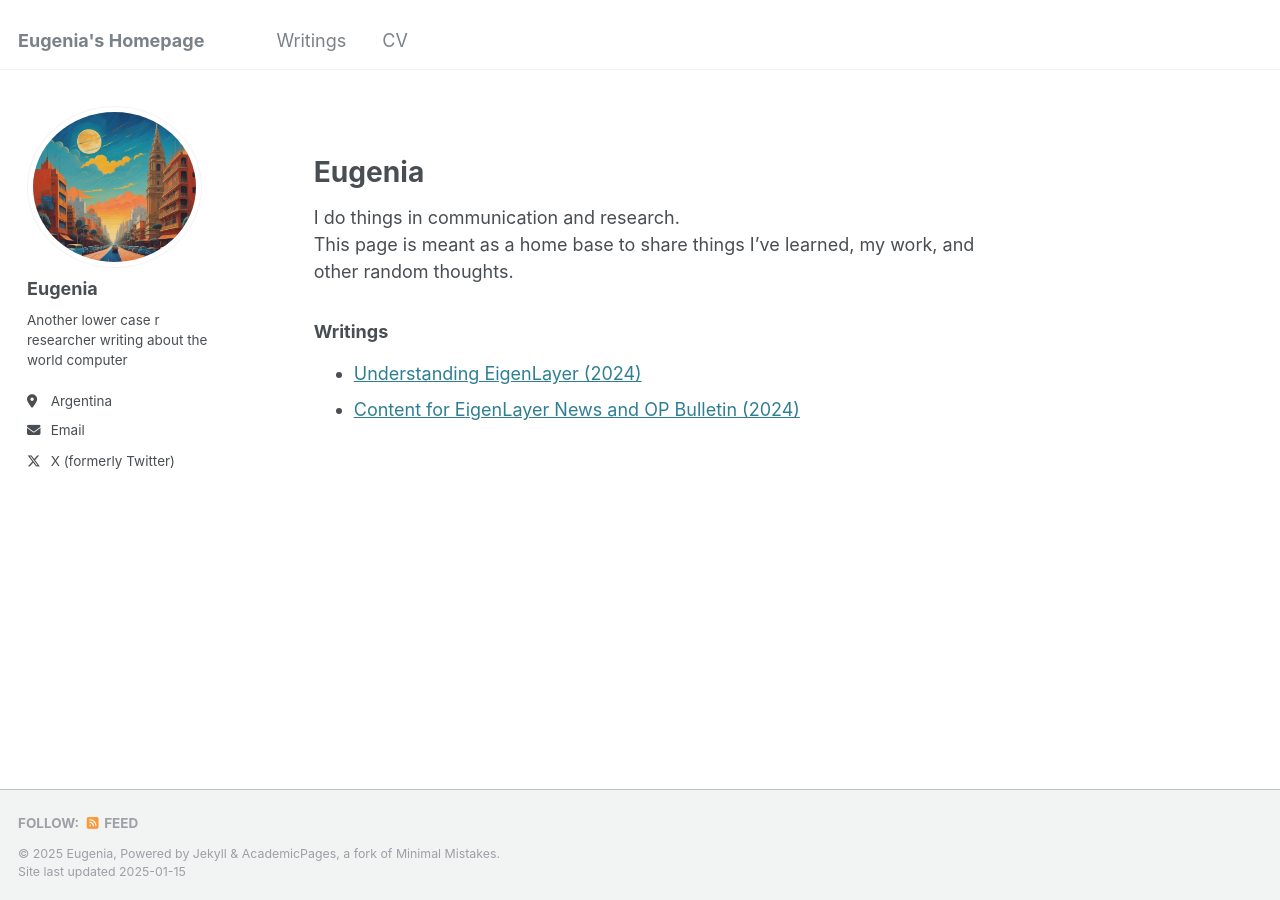
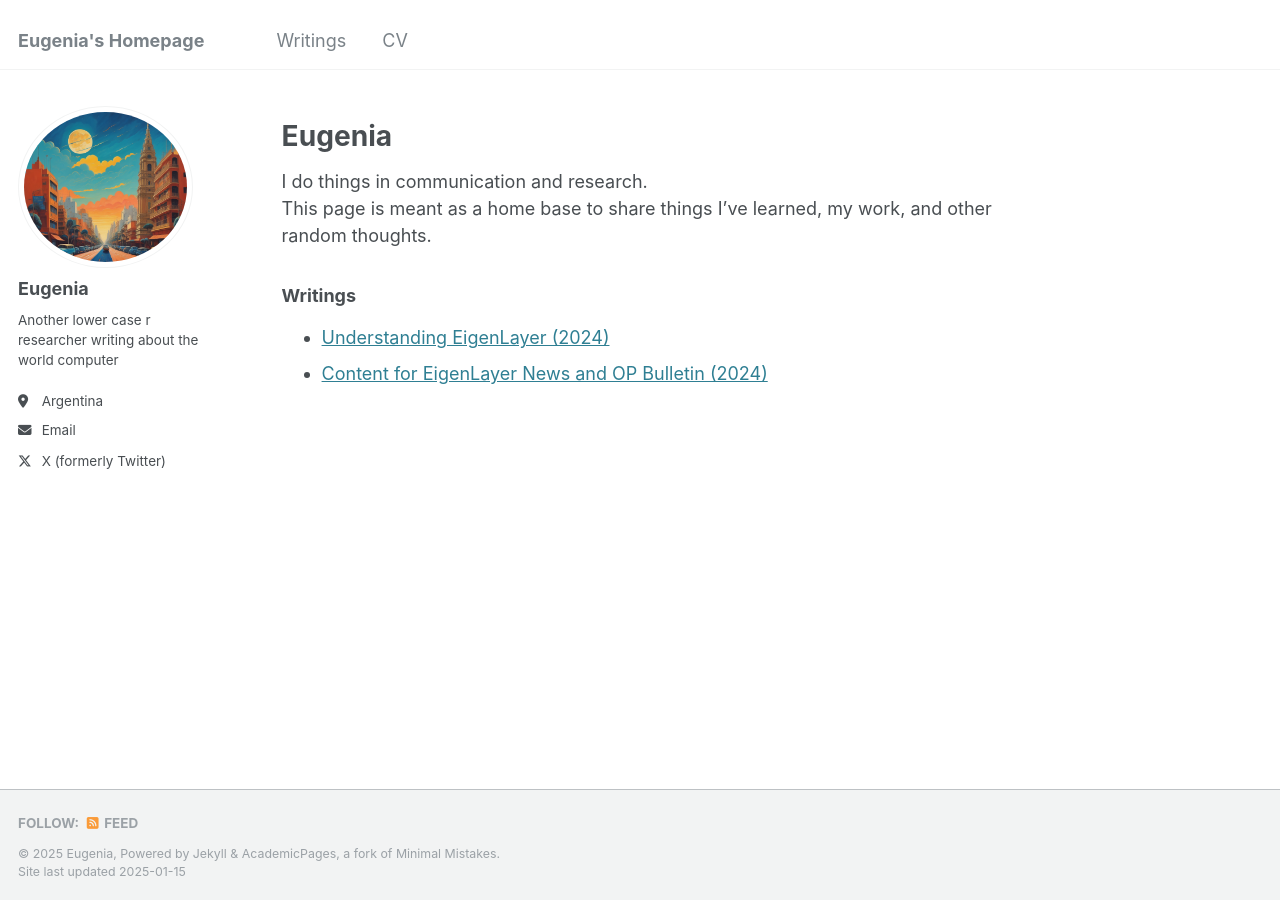
Before and after one commit to eugeniatel/eugeniatel.github.io, a Jekyll site: the page built from _pages/about.md, in a window 1280 px wide. Built offline with Jekyll 4.4.1, drawn with Linux system fonts in a browser that asks for light colours.

Commit message:
Update _page.scss

```diff
--- a/_sass/_page.scss
+++ b/_sass/_page.scss
@@ -5,8 +5,8 @@
   @include container;
   @include clearfix;
   margin-top: 2em;
-  padding-left: 1.5em;
-  padding-right: 1.5em;
+  padding-left: 1em;
+  padding-right: 1em;
   animation: intro 0.3s both;
   animation-delay: 0.35s;
 
@@ -16,9 +16,6 @@
 }
 
 .page {
-  margin: 0 auto;
-  padding: 2em 3em; // Increased padding for better spacing
-
   @include breakpoint($large) {
     @include span(10 of 12 last);
     @include prefix(0.5 of 12);
@@ -32,7 +29,6 @@
     .page__meta,
     .page__share {
       @include full();
-      padding: 0 1.5em; // Added internal horizontal padding
     }
   }
 }
@@ -49,16 +45,13 @@
 .page__lead {
   font-family: $global-font-family;
   font-size: $type-size-4;
-  margin-bottom: 2em; // Added margin for better spacing
 }
 
 .page__content {
-  max-width: 70ch; // Set optimal line length for readability
 
   h2 {
     padding-bottom: 0.5em;
     border-bottom: 1px solid $border-color;
-    margin-bottom: 1.2em; // Improved spacing below headers
   }
 
   p, li, dl {
@@ -69,7 +62,7 @@
   p {
     margin: 0 0 $indent-var;
 
-    /* sibling indentation */
+    /* sibling indentation*/
     @if $paragraph-indent == true {
       & + p {
         text-indent: $indent-var;
@@ -115,7 +108,7 @@
 
 .page__hero {
   position: relative;
-  margin-bottom: 3em; // Increased spacing for better balance
+  margin-bottom: 2em;
   @include clearfix;
   animation: intro 0.3s both;
   animation-delay: 0.25s;
@@ -197,6 +190,10 @@
   }
 }
 
+/*
+   Social sharing
+   ========================================================================== */
+
 .page__share {
   margin-top: 2em;
   padding-top: 1em;
@@ -222,6 +219,10 @@
   text-transform: uppercase;
 }
 
+/*
+   Page meta
+   ========================================================================== */
+
 .page__meta {
   margin-top: 2em;
   color: mix(#fff, $gray, 25%);
@@ -243,19 +244,24 @@
   text-transform: uppercase;
 }
 
+/*
+   Page taxonomy
+   ========================================================================== */
+
 .page__taxonomy {
   .sep {
     display: none;
   }
 
   strong {
-    margin-right: 10px;
+    margin-right: 30px;
+   margin-left: 30px;
   }
 }
 
 .page__taxonomy-item {
   display: inline-block;
-  margin-right: 5px;
+  margin-right: 10px;
   margin-bottom: 8px;
   padding: 5px 10px;
   text-decoration: none;
@@ -268,12 +274,16 @@
   }
 }
 
+/*
+   Comments
+   ========================================================================== */
+
 .page__comments {
   @include full();
 }
 
 .page__comments-title {
-  margin-top: 2rem;
+  margin-top: 4rem;
   margin-bottom: 10px;
   padding-top: 2rem;
   font-size: $type-size-6;
@@ -359,6 +369,10 @@
   }
 }
 
+/*
+   Related
+   ========================================================================== */
+
 .page__related {
   margin-top: 2em;
   padding-top: 1em;
```
